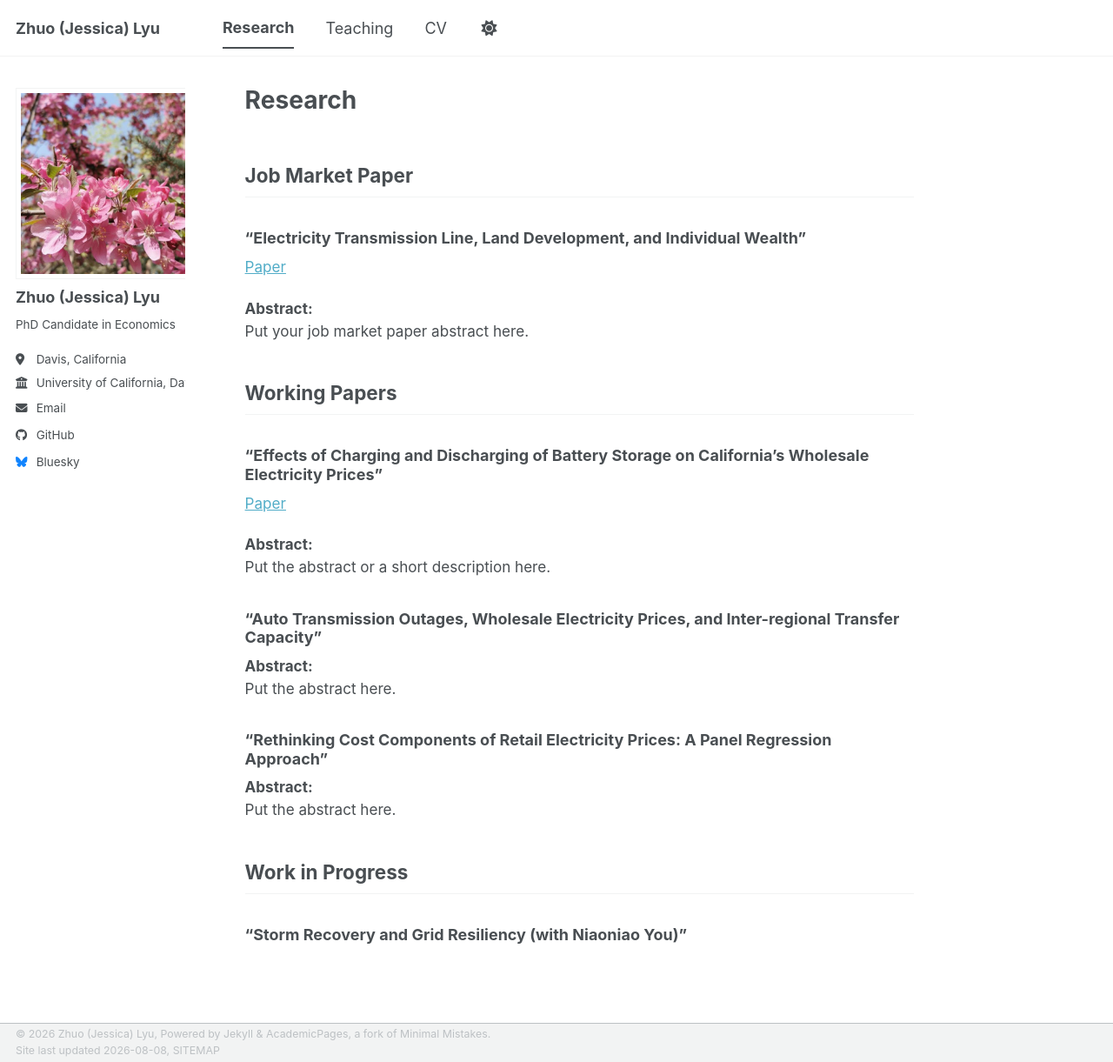
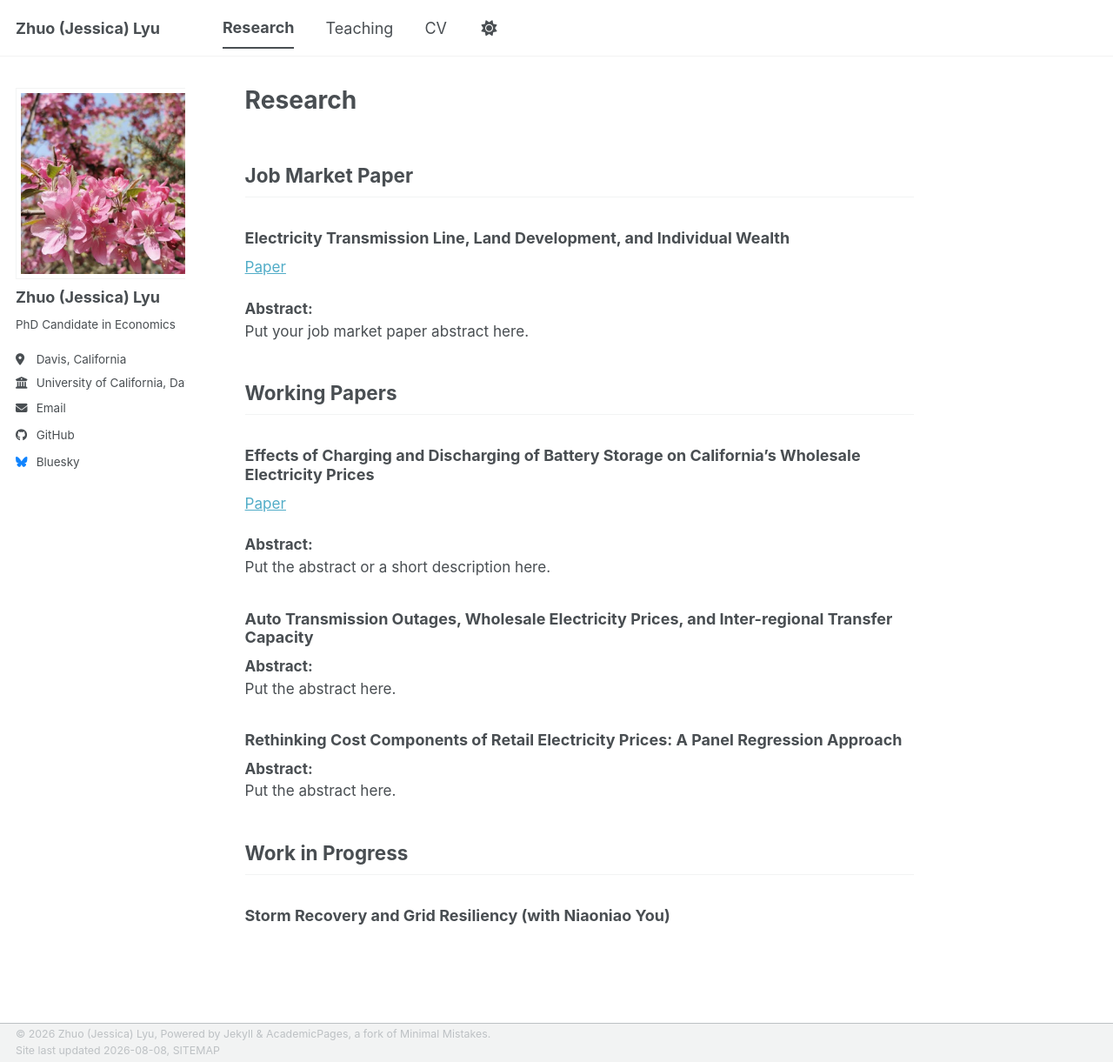
Before and after one commit to Jessicazlyu/jessicalyuzhuo, a Jekyll site: the page built from _pages/research.md, in a window 1280 px wide and 1221 px high. Shown: the whole window at 87% size. Built offline with Jekyll 4.4.1, drawn with Linux system fonts in a browser that asks for light colours; a style sheet for code colours, icons or effects is not loaded.

Commit message:
Fix formatting for research paper titles in markdown

```diff
--- a/_pages/research.md
+++ b/_pages/research.md
@@ -6,7 +6,7 @@ author_profile: true
 
 ## Job Market Paper
 
-### "Electricity Transmission Line, Land Development, and Individual Wealth"
+### Electricity Transmission Line, Land Development, and Individual Wealth
 
 [Paper](/files/Lyu_JMP.pdf)
 
@@ -16,7 +16,7 @@ Put your job market paper abstract here.
 
 ## Working Papers
 
-### "Effects of Charging and Discharging of Battery Storage on California’s Wholesale Electricity Prices"
+### Effects of Charging and Discharging of Battery Storage on California’s Wholesale Electricity Prices
 
 [Paper](/files/Lyu_Battery.pdf)
 
@@ -24,16 +24,18 @@ Put your job market paper abstract here.
 Put the abstract or a short description here.
 
 
-### "Auto Transmission Outages, Wholesale Electricity Prices, and Inter-regional Transfer Capacity"
+### Auto Transmission Outages, Wholesale Electricity Prices, and Inter-regional Transfer Capacity
 
 **Abstract:**
 Put the abstract here.
 
-### "Rethinking Cost Components of Retail Electricity Prices: A Panel Regression Approach"
+
+### Rethinking Cost Components of Retail Electricity Prices: A Panel Regression Approach
 
 **Abstract:**
 Put the abstract here.
 
+
 ## Work in Progress
 
-### "Storm Recovery and Grid Resiliency (with Niaoniao You)"
+### Storm Recovery and Grid Resiliency (with Niaoniao You)
```
